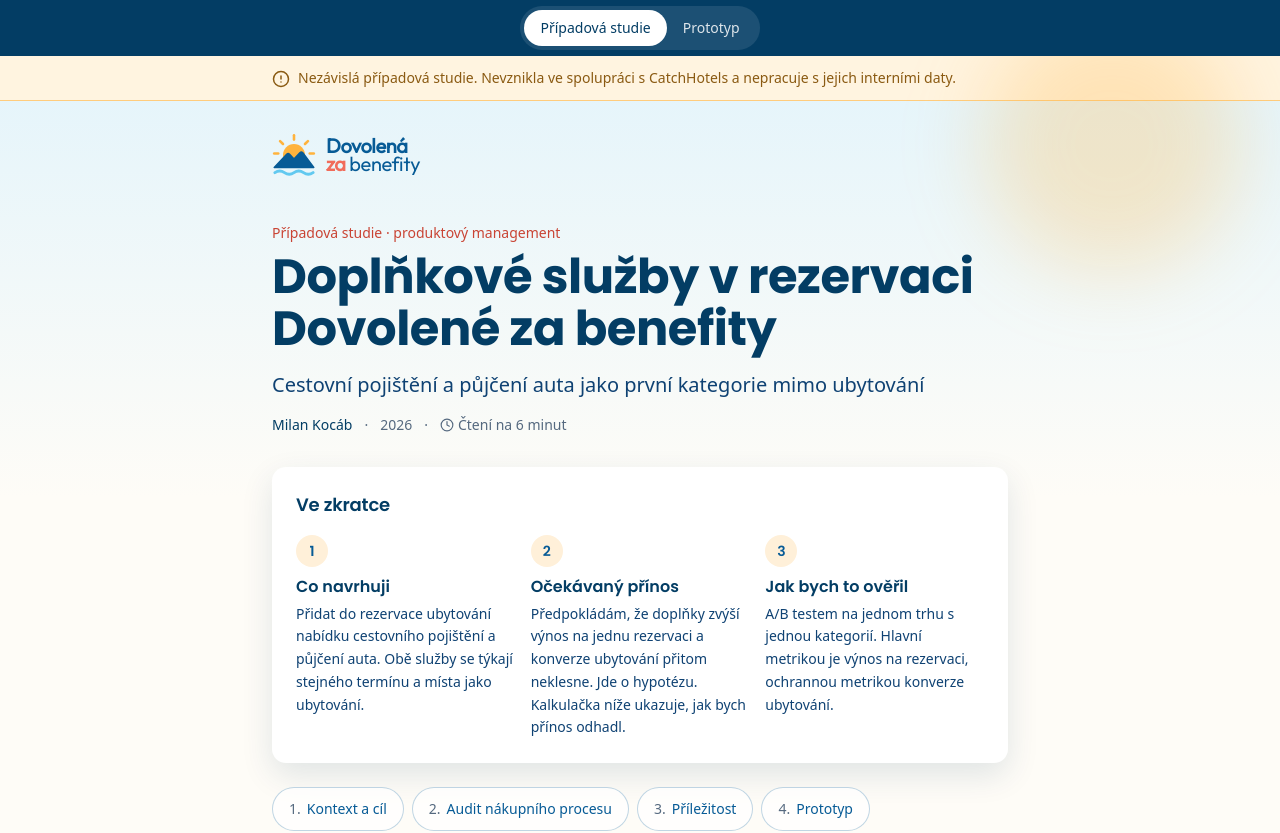
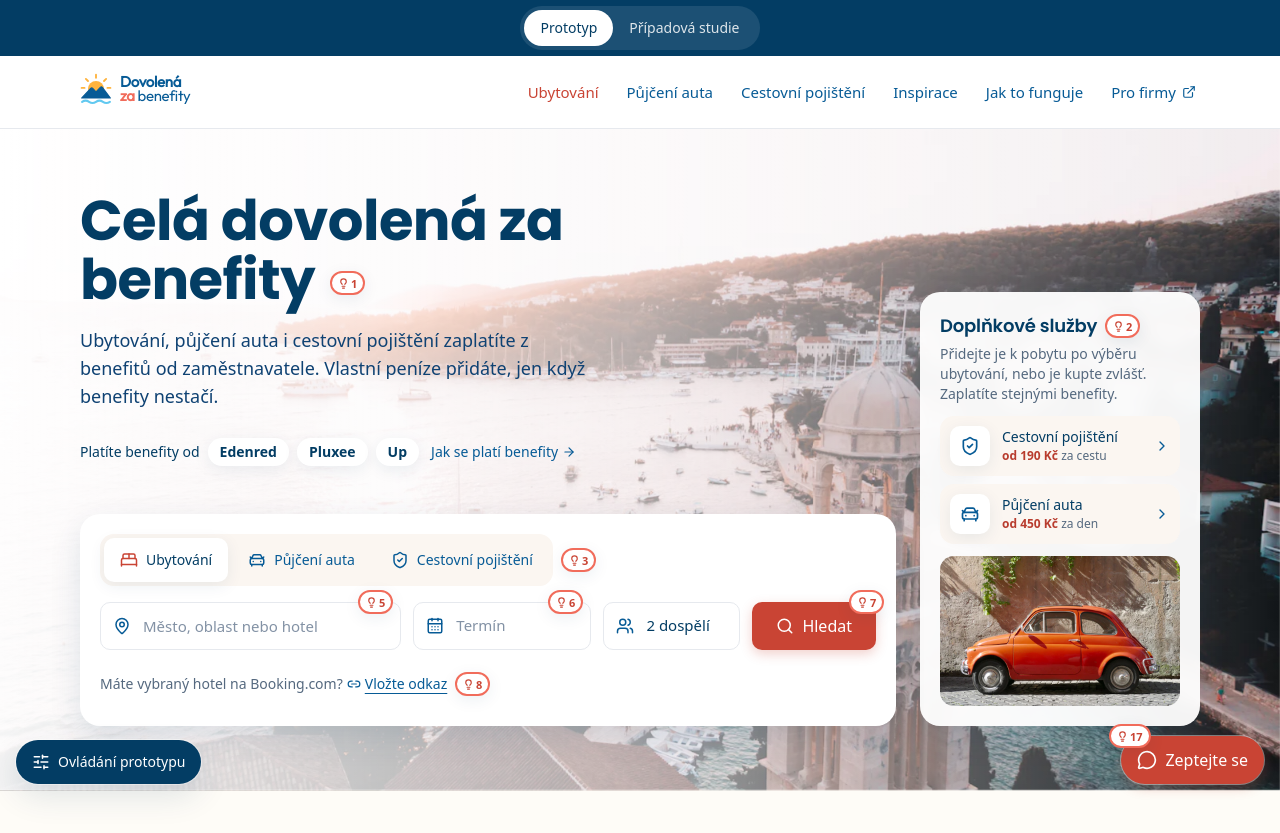
Before and after one commit to milankocab/catchhotels-case-study, a React (Vite) app: page / in a window 1280 px wide. Shown: the top 833 px of the page. Built offline with nearby package versions, Linux system fonts and the light colour scheme.

Commit message:
feat(prototype): serve prototype at site root

```diff
--- a/index.html
+++ b/index.html
@@ -9,13 +9,13 @@
     <meta name="viewport" content="width=device-width, initial-scale=1.0" />
     <meta
       name="description"
-      content="Nezávislá případová studie Milana Kocába. Doplňkové služby v rezervaci Dovolené za benefity."
+      content="Klikací prototyp k nezávislé případové studii Milana Kocába. Všechna data jsou fiktivní."
     />
     <meta name="robots" content="noindex" />
-    <title>Doplňkové služby v rezervaci · case study</title>
+    <title>Prototyp · case study</title>
   </head>
   <body>
     <div id="root"></div>
-    <script type="module" src="/src/main.tsx"></script>
+    <script type="module" src="/src/site/main.tsx"></script>
   </body>
 </html>
--- a/prototyp/index.html
+++ b/pripadova-studie/index.html
@@ -9,13 +9,13 @@
     <meta name="viewport" content="width=device-width, initial-scale=1.0" />
     <meta
       name="description"
-      content="Klikací prototyp k nezávislé případové studii Milana Kocába. Všechna data jsou fiktivní."
+      content="Nezávislá případová studie Milana Kocába. Doplňkové služby v rezervaci Dovolené za benefity."
     />
     <meta name="robots" content="noindex" />
-    <title>Prototyp · case study</title>
+    <title>Doplňkové služby v rezervaci · case study</title>
   </head>
   <body>
     <div id="root"></div>
-    <script type="module" src="/src/site/main.tsx"></script>
+    <script type="module" src="/src/main.tsx"></script>
   </body>
 </html>
--- /dev/null
+++ b/public/prototyp/index.html
@@ -0,0 +1,13 @@
+<!doctype html>
+<html lang="cs">
+  <head>
+    <meta charset="UTF-8" />
+    <meta name="robots" content="noindex" />
+    <meta http-equiv="refresh" content="0; url=../" />
+    <link rel="canonical" href="../" />
+    <title>Prototyp · case study</title>
+  </head>
+  <body>
+    <p>Prototyp se přesunul na <a href="../">hlavní adresu</a>.</p>
+  </body>
+</html>
--- a/scripts/check-build.mjs
+++ b/scripts/check-build.mjs
@@ -1,11 +1,11 @@
 // Kontrola buildu před nasazením. Hlídá dvě chyby, které vedou k bílé stránce na GitHub Pages.
 // 1. HTML odkazuje na zdrojový /src/*.tsx (nasazený zdroj místo buildu).
 // 2. Skripty a styly se načítají z kořene domény místo z podsložky repozitáře.
-// Kontroluje obě stránky, případovou studii i prototyp.
+// Kontroluje obě stránky, prototyp i případovou studii.
 import { existsSync, readFileSync } from 'node:fs'
 
 const BASE = '/catchhotels-case-study/'
-const PAGES = ['index.html', 'prototyp/index.html']
+const PAGES = ['index.html', 'pripadova-studie/index.html']
 const errors = []
 let checked = 0
 
--- a/src/content-prototyp.ts
+++ b/src/content-prototyp.ts
@@ -1,5 +1,5 @@
 /*
- * Texty klikacího prototypu na adrese /prototyp/. Texty případové studie jsou v content.ts.
+ * Texty klikacího prototypu na hlavní adrese /. Texty případové studie jsou v content.ts.
  *
  * Jak upravovat:
  * - Text měňte přímo v uvozovkách. Platí stejná pravidla stylu jako v content.ts.
@@ -11,7 +11,7 @@ export type SearchTab = 'stay' | 'car' | 'insurance'
 
 /** Pruh s přepínačem nahoře na obou stránkách. Žádný další text. */
 export const switcher = {
-  label: 'Přepnout mezi případovou studií a prototypem',
+  label: 'Přepnout mezi prototypem a případovou studií',
   study: 'Případová studie',
   prototype: 'Prototyp',
 }
--- a/src/shared/TopBar.tsx
+++ b/src/shared/TopBar.tsx
@@ -4,8 +4,8 @@ type Page = 'study' | 'prototype'
 
 // Odkazy počítají s base z vite.config.ts, takže fungují lokálně i na GitHub Pages.
 const HREF: Record<Page, string> = {
-  study: import.meta.env.BASE_URL,
-  prototype: `${import.meta.env.BASE_URL}prototyp/`,
+  prototype: import.meta.env.BASE_URL,
+  study: `${import.meta.env.BASE_URL}pripadova-studie/`,
 }
 
 /** Tmavý pruh nahoře na obou stránkách. Nepatří k navrhovanému webu, obsahuje jen přepínač. */
@@ -14,7 +14,7 @@ export function TopBar({ current }: { current: Page }) {
     <nav aria-label={switcher.label} className="bg-cobalt-deep">
       <div className="mx-auto flex max-w-6xl justify-center px-4 py-1.5">
         <ul className="flex rounded-full bg-white/10 p-1">
-          {(['study', 'prototype'] as const).map((page) => (
+          {(['prototype', 'study'] as const).map((page) => (
             <li key={page}>
               <a
                 href={HREF[page]}
--- a/src/site/sections/Header.tsx
+++ b/src/site/sections/Header.tsx
@@ -5,6 +5,9 @@ import { Logo } from '../../components/Logo'
 import { scrollToSection, usePrototype } from '../state'
 
 type NavItem = (typeof header.nav)[number]
+
+// Prototyp je v kořeni webu, logo vede na jeho začátek.
+const HOME = import.meta.env.BASE_URL
 
 export function Header() {
   const { searchTab, setSearchTab, notify } = usePrototype()
@@ -45,7 +48,7 @@ export function Header() {
   return (
     <header className="relative z-30 bg-white shadow-[0_1px_0_var(--color-line)]">
       <div className="mx-auto flex h-16 max-w-6xl items-center justify-between gap-6 px-4 lg:h-[72px]">
-        <a href={`${import.meta.env.BASE_URL}prototyp/`} aria-label={header.homeLabel}>
+        <a href={HOME} aria-label={header.homeLabel}>
           <Logo compact />
         </a>
 
--- a/vite.config.ts
+++ b/vite.config.ts
@@ -12,12 +12,13 @@ const BASE = '/catchhotels-case-study/'
 export default defineConfig({
   base: BASE,
   plugins: [react(), tailwindcss()],
-  // Dvě stránky. Případová studie v kořeni a klikací prototyp na adrese /prototyp/.
+  // Dvě stránky. Klikací prototyp v kořeni a případová studie na adrese /pripadova-studie/.
+  // Stará adresa /prototyp/ přesměrovává do kořene (public/prototyp/index.html).
   build: {
     rollupOptions: {
       input: {
         main: fileURLToPath(new URL('./index.html', import.meta.url)),
-        prototyp: fileURLToPath(new URL('./prototyp/index.html', import.meta.url)),
+        studie: fileURLToPath(new URL('./pripadova-studie/index.html', import.meta.url)),
       },
     },
   },
```
Also changed, not shown: 1 other file (tests, documents, lock files or other folders).
